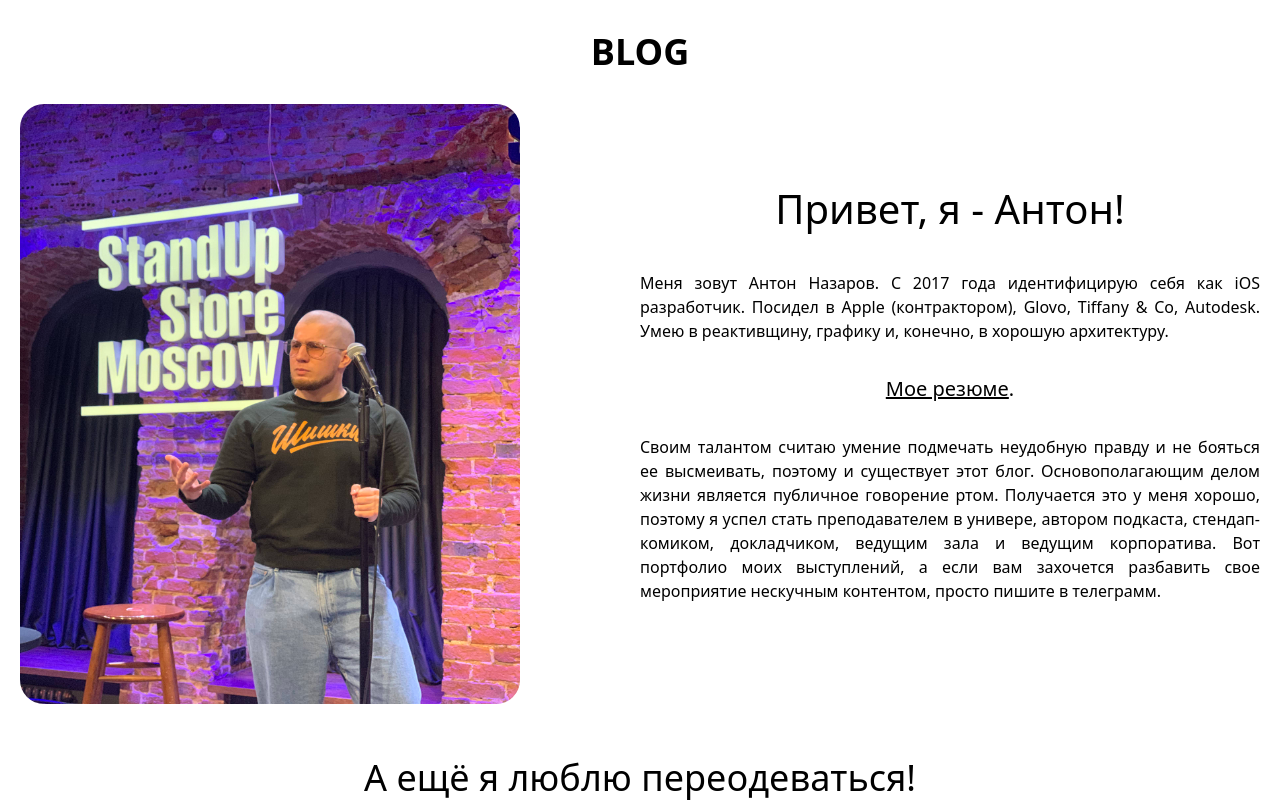
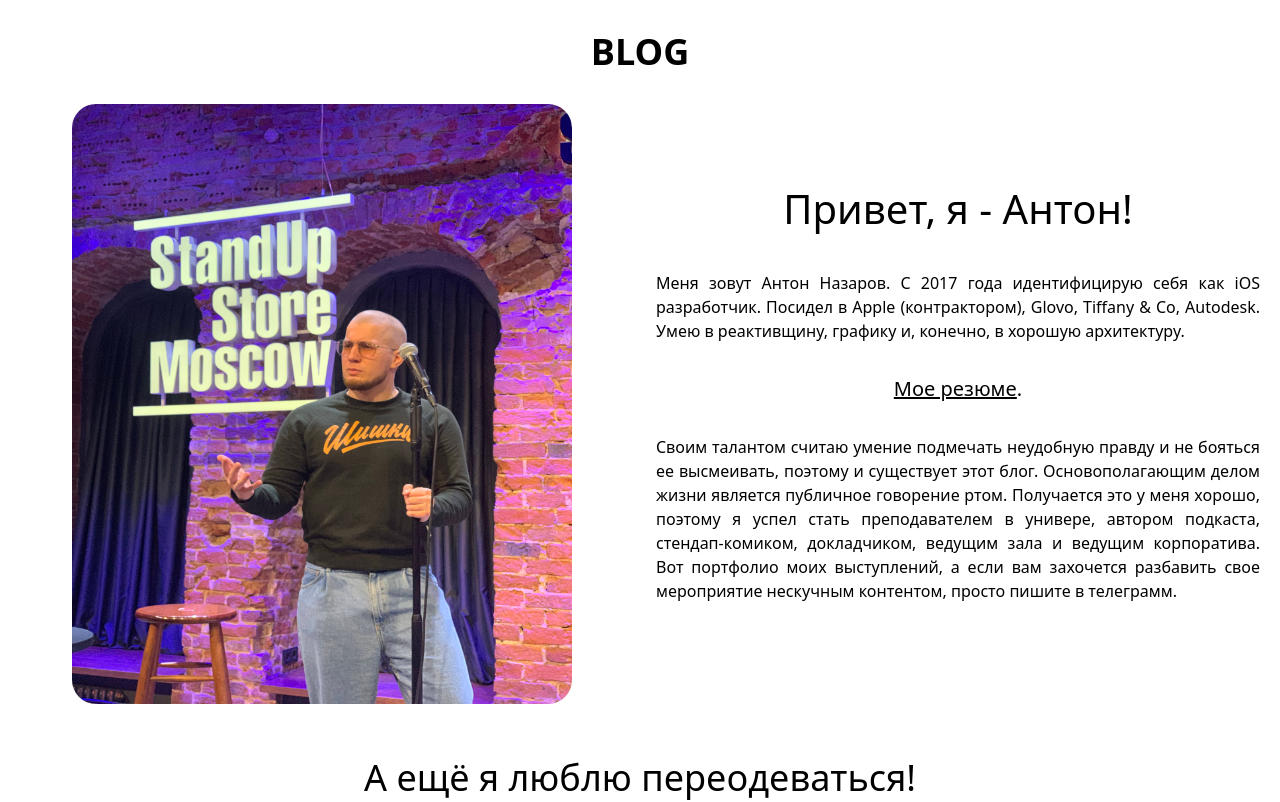
Before and after one commit to Caramel-Pudding/blog, a Next.js app: page /bio in a window 1280 px wide. Shown: the top 802 px of the page. Built offline with nearby package versions, Linux system fonts and the light colour scheme.

Commit message:
Bio layout improvements

```diff
--- a/src/pages/bio.tsx
+++ b/src/pages/bio.tsx
@@ -23,13 +23,20 @@ const Post: FC = memo(() => {
               className={cn(
                 "flex",
                 "flex-col",
+                "lg:flex-row",
                 "items-center",
-                "md:flex-row",
-                "justify-around",
                 "mb-12"
               )}
             >
-              <article className={cn("w-full", "md:w-1/2")}>
+              <article
+                className={cn(
+                  "w-full",
+                  "lg:w-1/2",
+                  "mr-0",
+                  "lg:mr-8",
+                  "text-center"
+                )}
+              >
                 <Image
                   alt="Author Image"
                   className={cn("rounded-3xl")}
@@ -38,7 +45,7 @@ const Post: FC = memo(() => {
                   width={500}
                 />
               </article>
-              <section className={cn("w-full", "md:w-1/2")}>
+              <section className={cn("w-full", "lg:w-1/2")}>
                 <h2 className={cn("text-5xl", "text-center", "mb-8")}>
                   Привет, я - Антон!
                 </h2>
```
